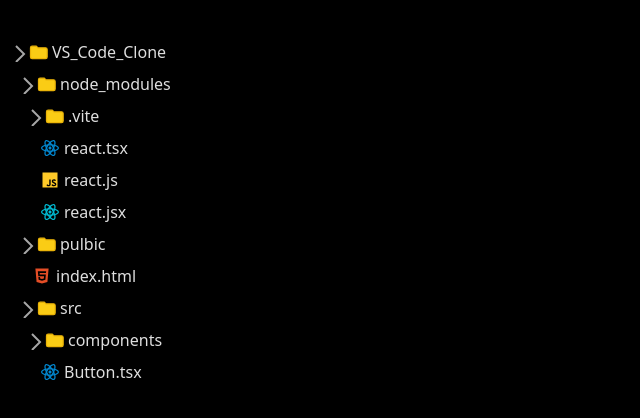
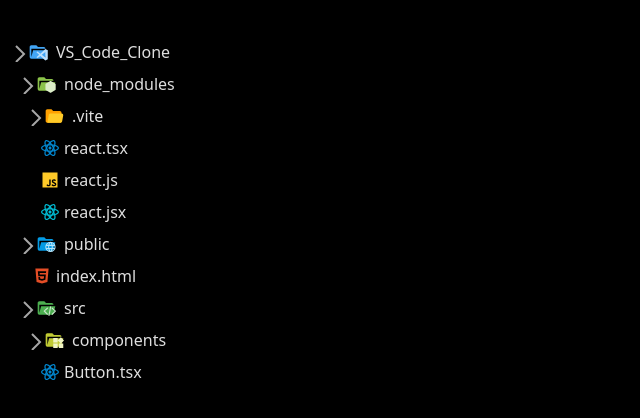
Before and after one commit to Mohammedelsisi21/vs-code-project, a React (Vite) app: page / in a window 1280 px wide. Shown: the top 418 px of the page, without its empty margins (0-640 px from the left). Built offline with nearby package versions, Linux system fonts and the light colour scheme.

Commit message:
added Folder icon

```diff
--- a/src/SVG/FolderIcon.tsx
+++ b/src/SVG/FolderIcon.tsx
@@ -2,7 +2,7 @@
 
 export const FolderIcon = () => {
     return (<>
-        <svg xmlns="http://www.w3.org/2000/svg" {...svgStyle} viewBox="0 0 24 24" fill="#facc15" stroke="#eab308" stroke-width="1.5" stroke-linecap="round" stroke-linejoin="round">
+        <svg xmlns="http://www.w3.org/2000/svg" {...svgStyle} viewBox="0 0 24 24" fill="#facc15" stroke="#eab308" strokeWidth="1.5" strokeLinecap="round" strokeLinejoin="round">
                 <path d="M3 7a2 2 0 0 1 2-2h5l2 2h9a2 2 0 0 1 2 2v9a2 2 0 0 1-2 2H5a2 2 0 0 1-2-2z"/>
         </svg>
 </>)
--- a/src/components/FileExteanionsIcon.tsx
+++ b/src/components/FileExteanionsIcon.tsx
@@ -1,18 +1,33 @@
 import { memo } from "react"
 import IconImage from "./IconImage"
+import FileIcon from "../SVG/FileIcon"
 
 
 interface IProps {
-    fileName: string
+    fileName: string,
+    isOpen?: boolean,
+    isFolder?: boolean
 }
-const FileExteanionsIcon = ( {fileName}:IProps) => {
+const FileExteanionsIcon = ( {fileName, isOpen, isFolder}:IProps) => {
     const exteanions = fileName.split(".").pop()
+    console.log(exteanions)
 
+    // ** files
     if(exteanions === "tsx") return <IconImage src="/icons/react_ts.svg" alt={fileName}/>
     if(exteanions === "jsx") return <IconImage src="/icons/react.svg" alt={fileName}/>
     if(exteanions === "html") return <IconImage src="/icons/html.svg" alt={fileName}/>
     if(exteanions === "js") return <IconImage src="/icons/javascript.svg" alt={fileName}/>
 
+    // ** folders
+    if(exteanions === "node_modules" && isFolder) return <IconImage src={`/icons/folder-node${isOpen ? "-open" : ""}.svg`} alt={fileName}/>
+    if(exteanions === "public" && isFolder) return <IconImage src={`/icons/folder-public${isOpen ? "-open" : ""}.svg`} alt={fileName}/>
+    if(exteanions === "components" && isFolder) return <IconImage src={`/icons/folder-components${isOpen ? "-open" : ""}.svg`} alt={fileName}/>
+    if(exteanions === "src" && isFolder) return <IconImage src={`/icons/folder-src${isOpen ? "-open" : ""}.svg`} alt={fileName}/>
+    if(exteanions === "VS_Code_Clone" && isFolder) return <IconImage src={`/icons/folder-vscode${isOpen ? "-open" : ""}.svg`} alt={fileName}/>
+
+    if(isFolder)return <IconImage src={`/icons/folder-default${isOpen ? "-open" : ""}.svg`} alt={fileName}/>
+
+    return <FileIcon />
 }
 
 export default memo(FileExteanionsIcon)
--- a/src/components/RecursiveComponent.tsx
+++ b/src/components/RecursiveComponent.tsx
@@ -1,7 +1,6 @@
 import { memo, useCallback, useState } from "react"
 import type { IFile } from "../interfaces"
 import BootomArrowIcon from "../SVG/BootomArrowIcon"
-import { FolderIcon } from "../SVG/FolderIcon"
 import RightArrowIcon from "../SVG/RightArrowIcon"
 import FileExteanionsIcon from "./FileExteanionsIcon"
 
@@ -18,12 +17,13 @@
 
     return (<>
         <div className="ml-2 mb-2">
-        <div className={`flex items-center mb-2 cursor-pointer ${!isFolder ? "ml-2" : null}`} onClick={toggle}>
+        <div className={`flex items-center w-fit mb-2 cursor-pointer ${!isFolder ? "ml-2" : null}`} onClick={toggle}>
             {
                 isFolder ? <>
                     <div className="flex items-center mr-1">
                         {isOpen ? <><RightArrowIcon /></> : <><BootomArrowIcon /></>}
-                        <FolderIcon />
+                        {/* <FolderIcon /> */}
+                        <span className="mr-1"><FileExteanionsIcon fileName={name} isFolder={isFolder} isOpen={isOpen}/></span>
                     </div>
                 </> :
                 <span className="mr-1"><FileExteanionsIcon fileName={name}/></span>
--- a/src/data/FileTree.tsx
+++ b/src/data/FileTree.tsx
@@ -27,7 +27,7 @@
             ]
         },
         {
-            name: "pulbic",
+            name: "public",
             isFolder: true,
             children: [
                 {
```
